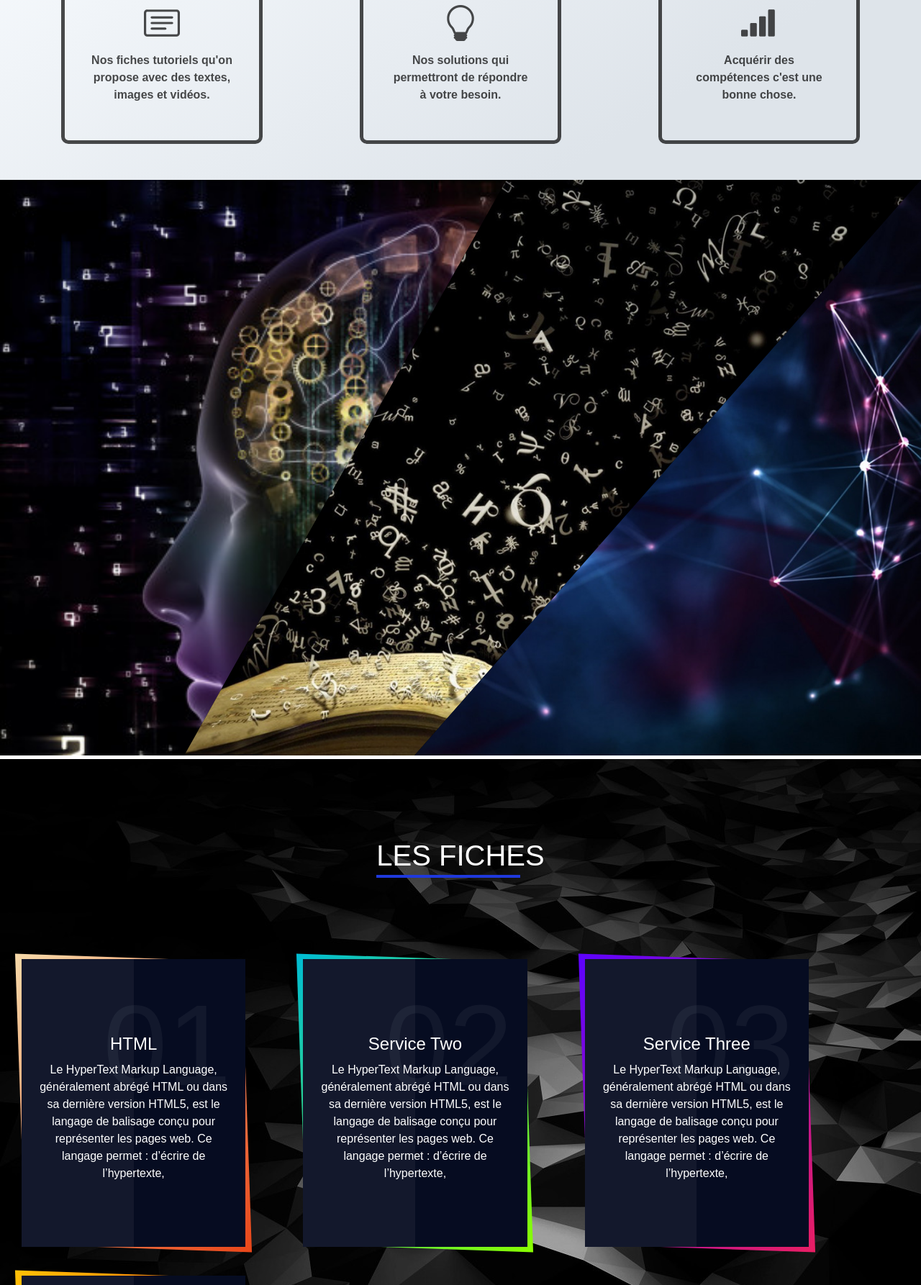
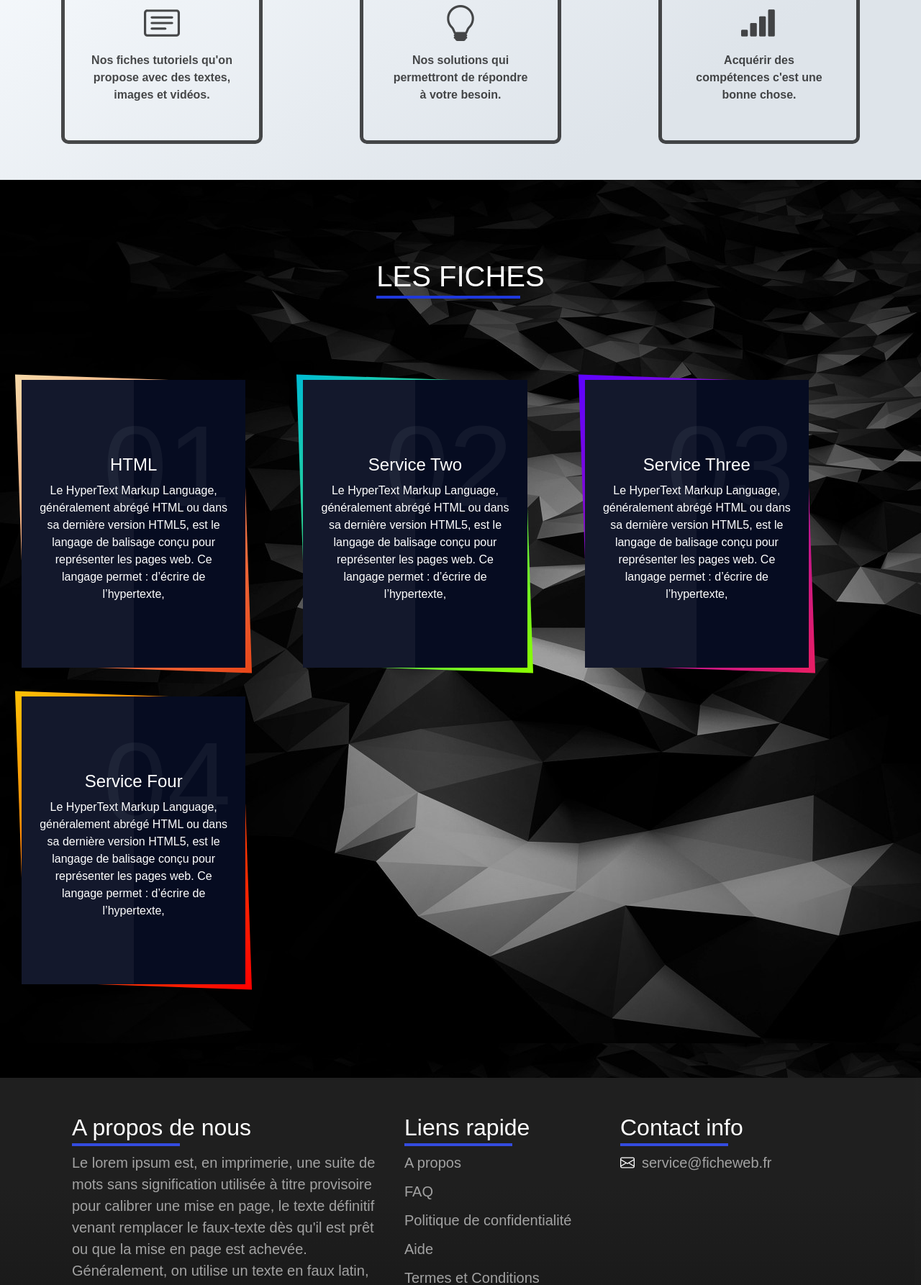
Before and after one commit to AlexisVedrenne/FicheWeb, a Symfony app: template templates/app/index.html.twig in a window 1280 px wide. Shown: the part 1055-2841 px from the top of the page at 72% size. Run offline with Twig, Linux system fonts and the light colour scheme; the template is opened without the code that fills it, so the values that code supplies are empty; some libraries are stand-ins or nearby versions.

Commit message:
Delete diapo clip

```diff
--- a/templates/app/index.html.twig
+++ b/templates/app/index.html.twig
@@ -6,27 +6,7 @@
 
 {% block body %}
     <style>
-        body{
-            /*background:url('{{ asset("images/back3.jpg!d") }}');*/
-            /*background: black;
-            background-attachment:fixed;
-            background-size:cover;*/
-        }
-    </style>
 
-    <style>
-    .bloc1 .clip.clip1{
-        background: url('assets/images/image1.jpg');
-        background-size: cover;
-    }
-    .bloc1 .clip.clip2{
-        background: url('assets/images/connaissance.jpg');
-        background-size: cover;
-    }
-    .bloc1 .clip.clip3{
-        background: url('assets/images/presentation.jpg');
-        background-size: cover;
-    }
     .home-right{
         background: url('assets/images/back-hero1.jpg');
         width: 60%;
@@ -69,33 +49,6 @@
             <p class="bloc-services-paragraphe"> Acquérir des compétences c'est une bonne chose.</p>
         </div>
     </section>
-    </div>
-    <!-- DIAPO CLIP -->
-    <div class ="contenu">
-    <div class="bloc1">
-        <div class="clip clip1">
-            <div class ="content1">
-                <h2 class="contenu-titre">Volonté</h2>
-                <p class="contenu-p">la volonté d’apprendre (et pas seulement de savoir :
-                passer du désir de savoir au désir d’apprendre n’est pas si aisé)</p>
-            </div>
-        </div>
-        <div class="clip clip2">
-            <div class ="content1">
-                <h2 class="contenu-titre">Envie</h2>
-                <p class="contenu-p">l’envie d’apprendre (le désir et la motivation
-                qui poussent à se mettre en mouvement et à faire des efforts)</p>
-            </div>
-        </div>
-        <div class="clip clip3">
-            <div class ="content1">
-                <h2 class="contenu-titre">Représentation</h2>
-                <p class="contenu-p">la représentation claire de l’objectif à atteindre
-                (la capacité à se projeter et à s’imaginer comment sera utilisé le savoir,
-                quel projet ou quel besoin il servira)</p>
-            </div>
-        </div>
-    </div>
     </div>
 
     <style>
```
